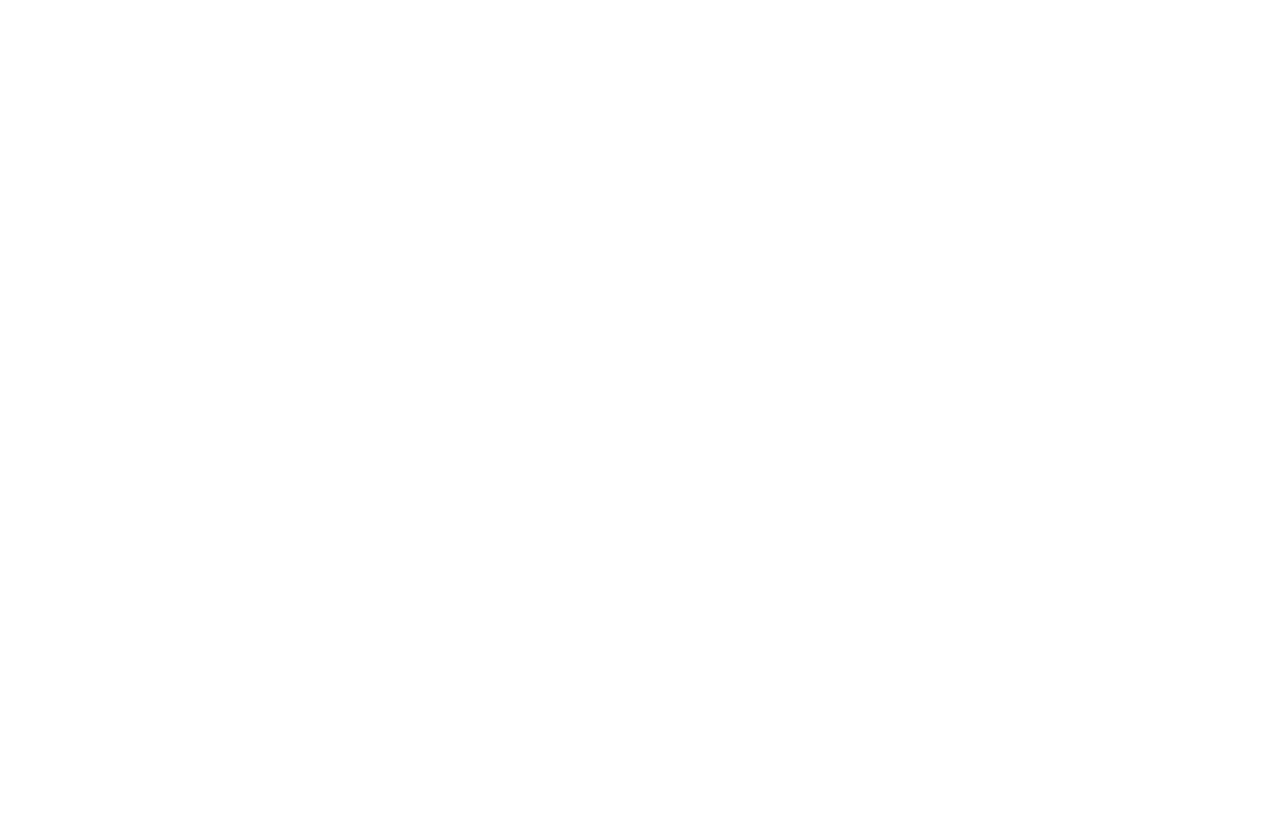
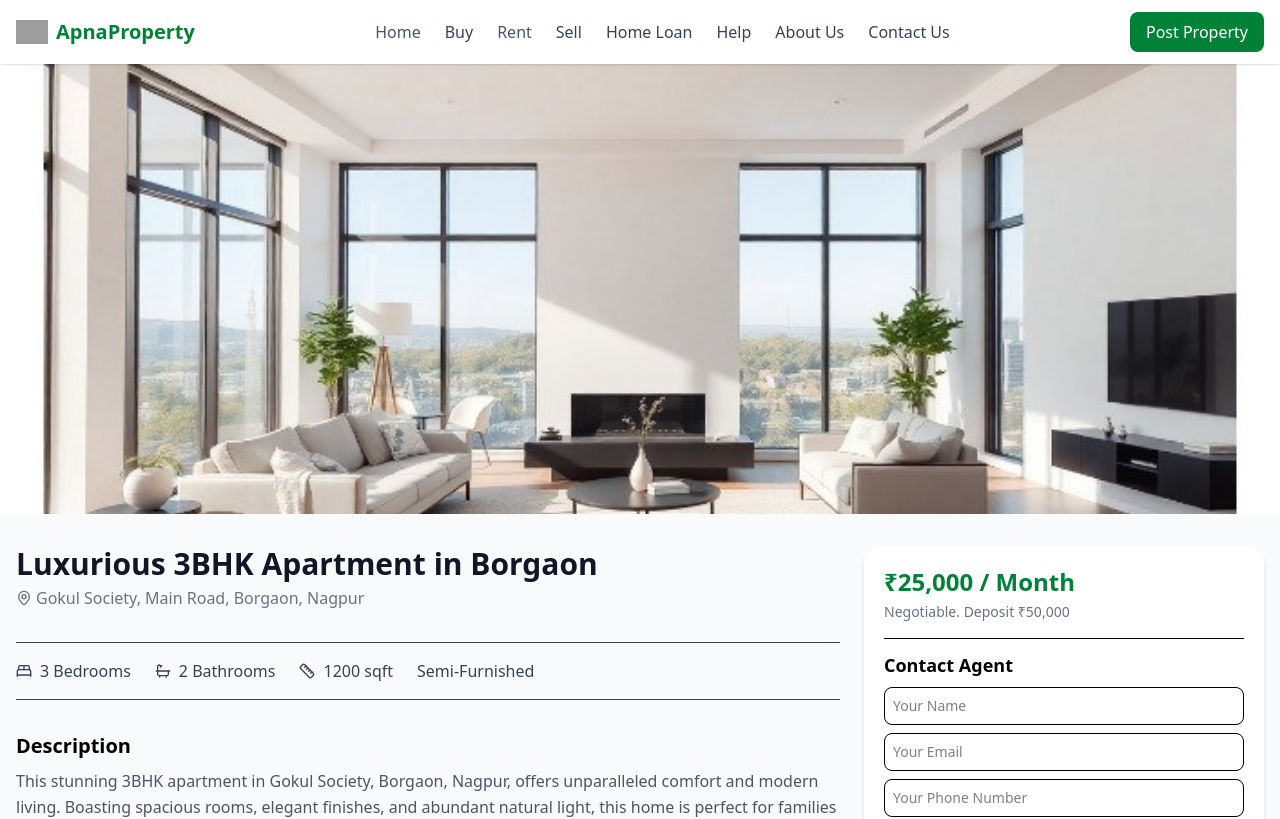
Before and after one commit to Punyashree2909/Apna_Property, a React (Vite) app: page /PropertyDetails in a window 1280 px wide. Before the commit this address had no page. Shown: the top 819 px of the page. Built offline with nearby package versions, Linux system fonts and the light colour scheme; grey boxes are pictures that could not be loaded.

Commit message:
PropertyDetails

```diff
--- a/src/App.jsx
+++ b/src/App.jsx
@@ -10,7 +10,7 @@
     <Router>
       <Routes>
         <Route path="/" element={<LandingPage />} />
-        <Route path="/property" element={<PropertyDetails />} />
+        <Route path="/PropertyDetails" element={<PropertyDetails />} />
       </Routes>
     </Router>
   );
--- a/src/components/LandingPage.jsx
+++ b/src/components/LandingPage.jsx
@@ -20,8 +20,9 @@
         <span className="text-2xl font-bold text-gray-800">ApnaProperty</span>
         </div>
         <div className="hidden md:flex items-center space-x-6">
+              <Link to="/" className="text-gray-600 hover:text-teal-600 transition-colors">Home</Link>
         <a href="#" className="text-gray-600 hover:text-teal-600 transition-colors">Buy</a>
-        <a href="./PropertyDetails" className="text-gray-600 hover:text-teal-600 transition-colors">Rent</a>
+       <Link to="/PropertyDetails" className="text-gray-600 hover:text-teal-600 transition-colors">Rent</Link>
         <a href="#" className="text-gray-600 hover:text-teal-600 transition-colors">Sell</a>
         <a href="#" className="text-gray-600 hover:text-teal-600 transition-colors">Home Loans</a>
         <a href="#" className="text-gray-600 hover:text-teal-600 transition-colors">Help</a>
--- a/src/pages/PropertyDetails.jsx
+++ b/src/pages/PropertyDetails.jsx
@@ -1,4 +1,6 @@
 // src/pages/PropertyDetails.jsx
+import { Link } from "react-router-dom";
+
 import React from "react";
 import {
   MapPin,
@@ -16,6 +18,10 @@
   Mail,
 } from "lucide-react";
 import { motion } from "framer-motion";
+import main from "../assets/images/main.jpg";
+import apartment1 from "../assets/images/apartment1.jpg";
+import villa1 from "../assets/images/villa1.jpg";
+import studio1 from "../assets/images/studio1.jpg";
 
 export default function PropertyDetails() {
   const fadeUp = {
@@ -31,7 +37,7 @@
     {
       title: "Apartment",
       price: "₹20,000 / Month",
-      img: "../assets/images/apartment1.jpg",
+      img: apartment1,
       beds: 2,
       baths: 2,
       area: "1000 sqft",
@@ -39,7 +45,7 @@
     {
       title: "Villa",
       price: "₹45,000 / Month",
-      img: "../assets/images/villa1.jpg",
+      img: villa1,
       beds: 4,
       baths: 3,
       area: "2500 sqft",
@@ -47,7 +53,7 @@
     {
       title: "Studio",
       price: "₹10,000 / Month",
-      img: "../assets/images/studio1.jpg",
+      img: studio1,
       beds: 1,
       baths: 1,
       area: "500 sqft",
@@ -66,9 +72,14 @@
             </span>
           </div>
           <nav className="hidden md:flex gap-6 text-gray-700 font-medium">
+                <Link to="/" className="text-gray-600 hover:text-teal-600 transition-colors">Home</Link>
             <a href="#" className="hover:text-green-700">
-              Buy/Rent
+              Buy
             </a>
+            {/* <a href="#" className="hover:text-green-700">
+              Rent
+            </a> */}
+               <Link to="/PropertyDetails" className="text-gray-600 hover:text-teal-600 transition-colors">Rent</Link>
             <a href="#" className="hover:text-green-700">
               Sell
             </a>
@@ -76,13 +87,13 @@
               Home Loan
             </a>
             <a href="#" className="hover:text-green-700">
-              Advice
-            </a>
-            <a href="#" className="hover:text-green-700">
               Help
             </a>
             <a href="#" className="hover:text-green-700">
-              Contact
+              About Us
+            </a>
+            <a href="#" className="hover:text-green-700">
+              Contact Us
             </a>
           </nav>
           <button className="bg-green-700 text-white px-4 py-2 rounded-lg hover:bg-green-800 hidden md:block">
@@ -102,7 +113,7 @@
         transition={{ duration: 0.8 }}
       >
         <img
-          src="../assets/images/main.jpg"
+          src={main}
           alt="Property Main"
           className="w-full h-[380px] sm:h-[450px] object-cover"
         />
```
